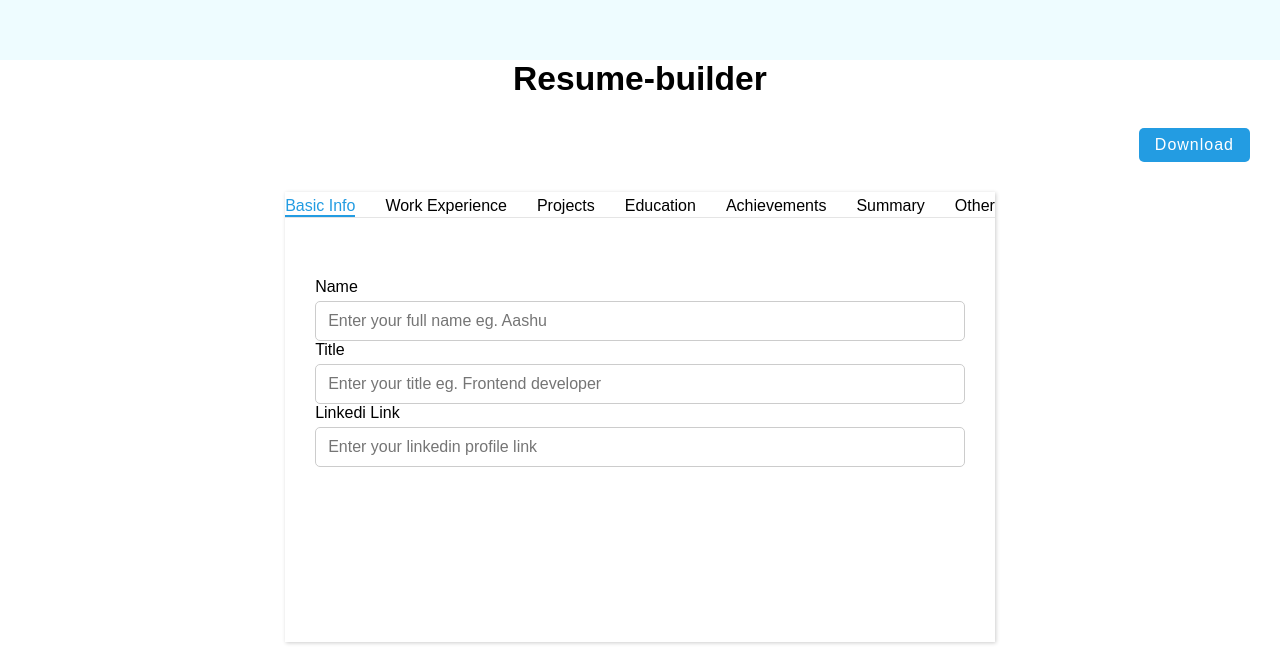
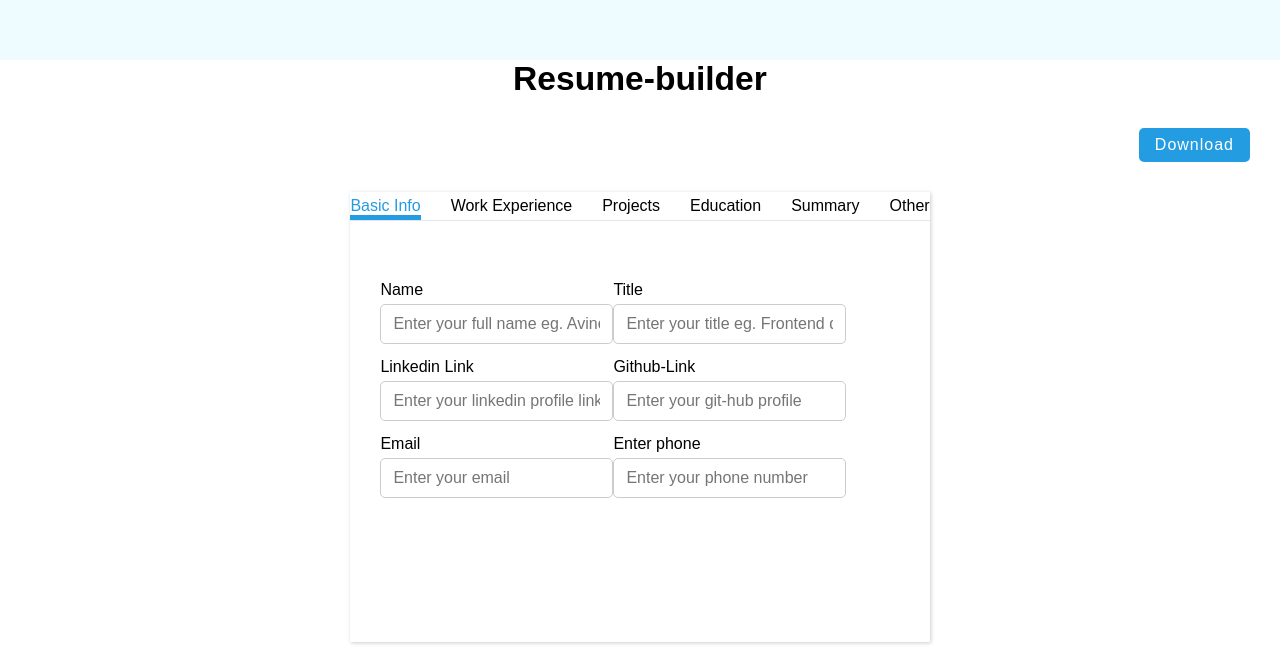
Before and after one commit to avineshsharma/Resume-Builder-AI-Tool, a React app in the folder src/: page / in a window 1280 px wide. Shown: the part 620-1292 px from the top of the page. Built offline with nearby package versions, Linux system fonts and the light colour scheme; the HTML template or start-up script is replaced by a standard one.

Commit message:
initial commit-2

```diff
--- a/src/components/Header/Body/Body.jsx
+++ b/src/components/Header/Body/Body.jsx
@@ -10,10 +10,10 @@ function Body() {
     const colors = ["#239ce2", "#48bb78", "#0bc5ea", "#a0aec0", "#ed8936"];
     const sections = {
         basicInfo: "Basic Info",
-        workExp: "Work Experience",
+       workExp : "Work Experience",
         project: "Projects",
        Education: "Education",
-        achievement: "Achievements",
+        // achievement: "Achievements",
         summary: "Summary",
         other: "Other",
     };
--- a/src/components/Header/Body/Editor/Editor.jsx
+++ b/src/components/Header/Body/Editor/Editor.jsx
@@ -12,7 +12,55 @@ function Editor(props) {
     Object.keys(sections)[0]
   );
 
-  const workExBody = <div className={styles.detail}>
+  const basicInfoBody = (
+    <div className={styles.detail}>
+      <div className={styles.row}>
+        <Inputcontrol
+          label="Name"
+          placeholder="Enter your full name eg. Avinesh"
+        // value={values.name}
+        />
+
+        <Inputcontrol
+          label="Title"
+          // value={values.title}
+          placeholder="Enter your title eg. Frontend developer"
+        />
+      </div>
+      <div className={styles.row}>
+        <Inputcontrol
+          label="Linkedin Link"
+          placeholder="Enter your linkedin profile link"
+
+        />
+        <Inputcontrol
+        label="Github-Link "
+        placeholder ="Enter your git-hub profile "
+        />
+      </div>
+      <div className={styles.row}>
+        <Inputcontrol
+          label="Email"
+          // value={values.email}
+          placeholder="Enter your email"
+          // onChange={(event) =>
+          //   setValues((prev) => ({ ...prev, email: event.target.value }))
+          // }
+        />
+        <Inputcontrol
+          label="Enter phone"
+          // value={values.phone}
+          placeholder="Enter your phone number"
+          // onChange={(event) =>
+          //   setValues((prev) => ({ ...prev, phone: event.target.value }))
+          // }
+        />
+      </div>
+
+    </div >
+  );
+
+  const workExpBody = <div className={styles.detail}>
     <div className={styles.row}>
       <Inputcontrol
         label="Title"
@@ -56,31 +104,163 @@ function Editor(props) {
   </div>;
 
 
-  const basicInfoBody = (
+  const projectBody = (
     <div className={styles.detail}>
       <div className={styles.row}>
         <Inputcontrol
-          label="Name"
-          placeholder="Enter your full name eg. Aashu"
-          // value={values.name}
+          label="Title"
+          // value ={value.title}
+          placeholder="Enter title eg. chat App"
+        />
+
+      </div>
+      <Inputcontrol
+        label="Overview"
+        placeholder="Enter basic overview of project"
+      />
+      <div className={styles.row}>
+        <Inputcontrol
+          label="Deployed Link"
+          placeholder="Enter deployed link of project"
         />
 
         <Inputcontrol
+          label="Git-Hub Link"
+          placeholder="Enter git-hub link of project"
+        />
+      </div>
+      <div className={styles.column}>
+        <label>Enter project description</label>
+        <Inputcontrol
+          placeholder="Line 1"
+        // value={values.points ? values.points[0] : ""}
+        // onChange={(event) => handlePointUpdate(event.target.value, 0)}
+        />
+        <Inputcontrol
+          placeholder="Line 2"
+        // value={values.points ? values.points[1] : ""}
+        // onChange={(event) => handlePointUpdate(event.target.value, 1)}
+        />
+        <Inputcontrol
+          placeholder="Line 3"
+        // value={values.points ? values.points[2] : ""}
+        // onChange={(event) => handlePointUpdate(event.target.value, 2)}
+        />
+        <Inputcontrol
+          placeholder="Line 4"
+        // value={values.points ? values.points[3] : ""}
+        // onChange={(event) => handlePointUpdate(event.target.value, 3)}
+        />
+      </div>
+
+    </div>
+  )
+
+  // const education = (
+  //   <div className={styles.detail}>
+  //     <div className={styles.row}>
+  //       <Inputcontrol
+  //         label="Title"
+  //         // value = {value.title}
+  //         placeholder="Enter title eg.BCA"
+  //       />
+  //     </div>
+  //     <Inputcontrol
+  //       label="College/School Name"
+  //       placeholder="Enter name of your college/school"
+  //     />
+  //   </div>
+  // )
+
+  const educationBody = (
+    <div className={styles.detail}>
+      <div className={styles.row}>
+        <Inputcontrol
           label="Title"
           // value={values.title}
-          placeholder="Enter your title eg. Frontend developer"
-        />
-      </div>
-      <div className={styles.row}>
-        <Inputcontrol
-        label="Linkedi Link"
-        placeholder ="Enter your linkedin profile link"
+          placeholder="Enter title eg. B-tech"
 
         />
       </div>
+      <Inputcontrol
+        label="College/School Name"
+        // value={values.college}
+        placeholder="Enter name of your college/school"
 
-    </div >
+      />
+      <div className={styles.row}>
+        <Inputcontrol
+          label="Start Date"
+          type="date"
+          placeholder="Enter start date of this education"
+
+        />
+        <Inputcontrol
+          label="End Date"
+          type="date"
+          placeholder="Enter end date of this education"
+        // value={values.endDate}
+
+        />
+      </div>
+    </div>
   );
+
+
+
+  const achievementsBody = (
+    <div className={styles.detail}>
+      <div className={styles.column}>
+        <label>List your achievements</label>
+        <Inputcontrol
+          placeholder="Line 1"
+        // value={values.points ? values.points[0] : ""}
+        // onChange={(event) => handlePointUpdate(event.target.value, 0)}
+        />
+        <Inputcontrol
+          placeholder="Line 2"
+        // value={values.points ? values.points[1] : ""}
+        // onChange={(event) => handlePointUpdate(event.target.value, 1)}
+        />
+        <Inputcontrol
+          placeholder="Line 3"
+        // value={values.points ? values.points[2] : ""}
+        // onChange={(event) => handlePointUpdate(event.target.value, 2)}
+        />
+        <Inputcontrol
+          placeholder="Line 4"
+        // value={values.points ? values.points[3] : ""}
+        // onChange={(event) => handlePointUpdate(event.target.value, 3)}
+        />
+      </div>
+    </div>
+  );
+
+
+  const summaryBody = (
+    <div className={styles.detail}>
+      <Inputcontrol
+        label="Summary"
+        // value={values.summary}
+        placeholder="Enter your objective/summary"
+
+      />
+    </div>
+  );
+  const otherBody = (
+    <div className={styles.detail}>
+      <Inputcontrol
+        label="Other"
+        // value={values.other}
+        placeholder="Enter something"
+
+      />
+    </div>
+  );
+
+
+
+
 
   const generateBody = () => {
     switch (sections[activeSectionKey]) {
--- a/src/components/Header/Body/Editor/Editor.module.css
+++ b/src/components/Header/Body/Editor/Editor.module.css
@@ -30,7 +30,7 @@
   }
 
   .header .active{
-border-bottom: 2px solid  #239ce2;
+border-bottom: 5px solid  #239ce2;
 color:  #239ce2;
 }
 
@@ -41,3 +41,23 @@ color:  #239ce2;
   flex-direction: column;
   gap: 20px;
 }
+
+.detail{
+  display: flex;
+  flex-direction: column;
+  gap: 14px;
+
+}
+
+.detail .row{
+  display: flex;
+}
+
+.detail.column{
+  display: flex;
+  flex-direction: column;
+  gap: 20px;
+}
+.detail.row >div{
+  flex: 1;
+}
```
